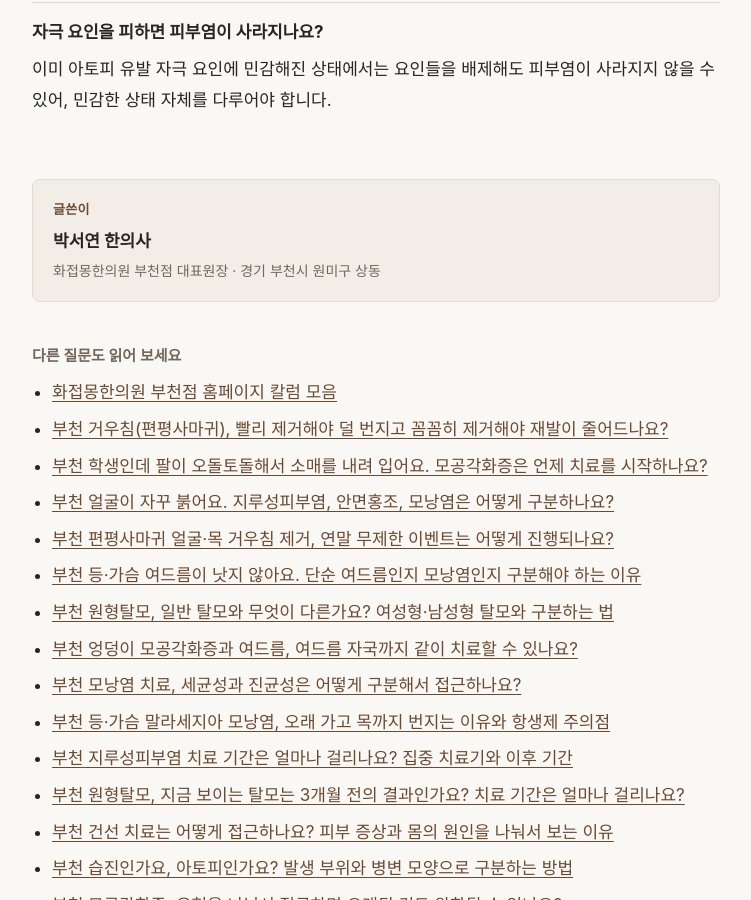
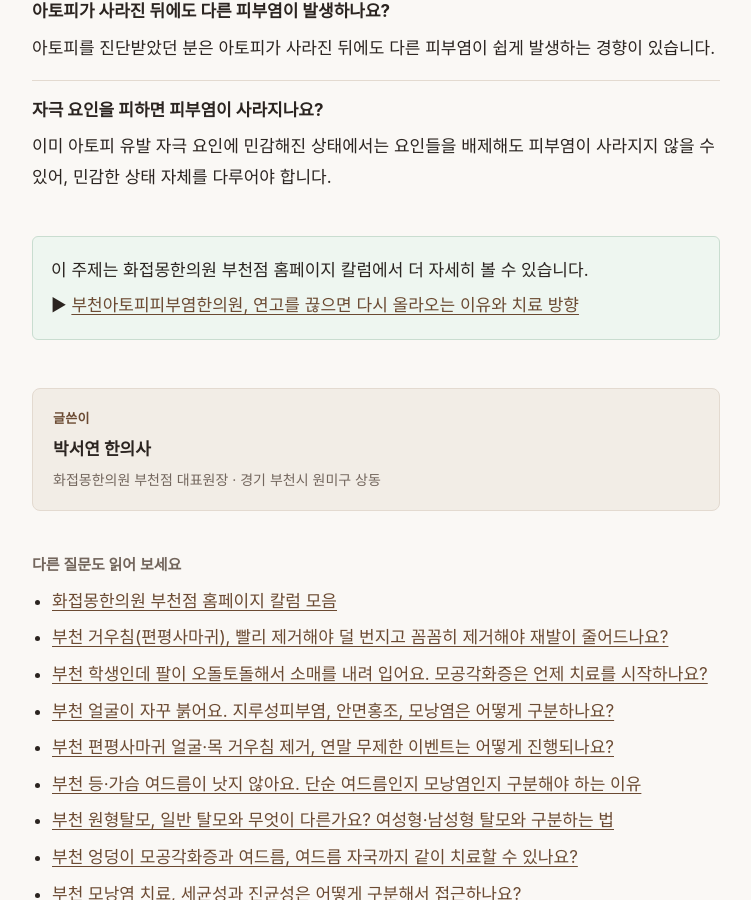
Before and after one commit to HJMbc-Park/HJMbc-Park.github.io, a Jekyll site: the page built from _posts/2026-11-17-bucheon-atopy-ointment-limit-months.md, in a window 1280 px wide and 900 px high, scrolled down 2156 px. Shown: the whole window, without its empty margins (264-1015 px from the left). Built offline with Jekyll 4.4.1, drawn with Linux system fonts in a browser that asks for light colours; some web fonts are replaced; some of the changed text lies outside the part shown.

Commit message:
아토피 칼럼 49114 연결
Co-Authored-By: Claude Sonnet 5.5 <noreply@anthropic.com>
Claude-Session: https://claude.ai/code/session_0169dzRn4bU7KzdNdA9Hnwch

```diff
--- a/_posts/2026-11-17-bucheon-atopy-ointment-limit-months.md
+++ b/_posts/2026-11-17-bucheon-atopy-ointment-limit-months.md
@@ -13,6 +13,8 @@ faq:
     a: "아토피를 진단받았던 분은 아토피가 사라진 뒤에도 다른 피부염이 쉽게 발생하는 경향이 있습니다."
   - q: "자극 요인을 피하면 피부염이 사라지나요?"
     a: "이미 아토피 유발 자극 요인에 민감해진 상태에서는 요인들을 배제해도 피부염이 사라지지 않을 수 있어, 민감한 상태 자체를 다루어야 합니다."
+column_url: "https://www.mongclinic.com/index.php/board/view/column/27/49114"
+column_title: "부천아토피피부염한의원, 연고를 끊으면 다시 올라오는 이유와 치료 방향"
 ---
 ## 아토피는 연고만 바르면 안 되나요?
 
@@ -39,6 +41,8 @@ faq:
 
 아토피를 내과적 요인으로 보는 이유는 [부천 아토피, 피부가 건조해서 생기는 건가요?]({{ '/posts/bucheon-atopy-not-just-dry-skin/' | relative_url }}) 글에서 확인하실 수 있습니다.
 
+더 자세한 내용은 몽클리닉 칼럼 [부천아토피피부염한의원, 연고를 끊으면 다시 올라오는 이유와 치료 방향](https://www.mongclinic.com/index.php/board/view/column/27/49114)에서 확인하실 수 있습니다.
+
 ## 진료 전에 알려 주시면 좋은 것
 
 - 아토피 진단 시기와 이전 치료
```
Also changed, not shown: columns.md (+1 -0 lines).
